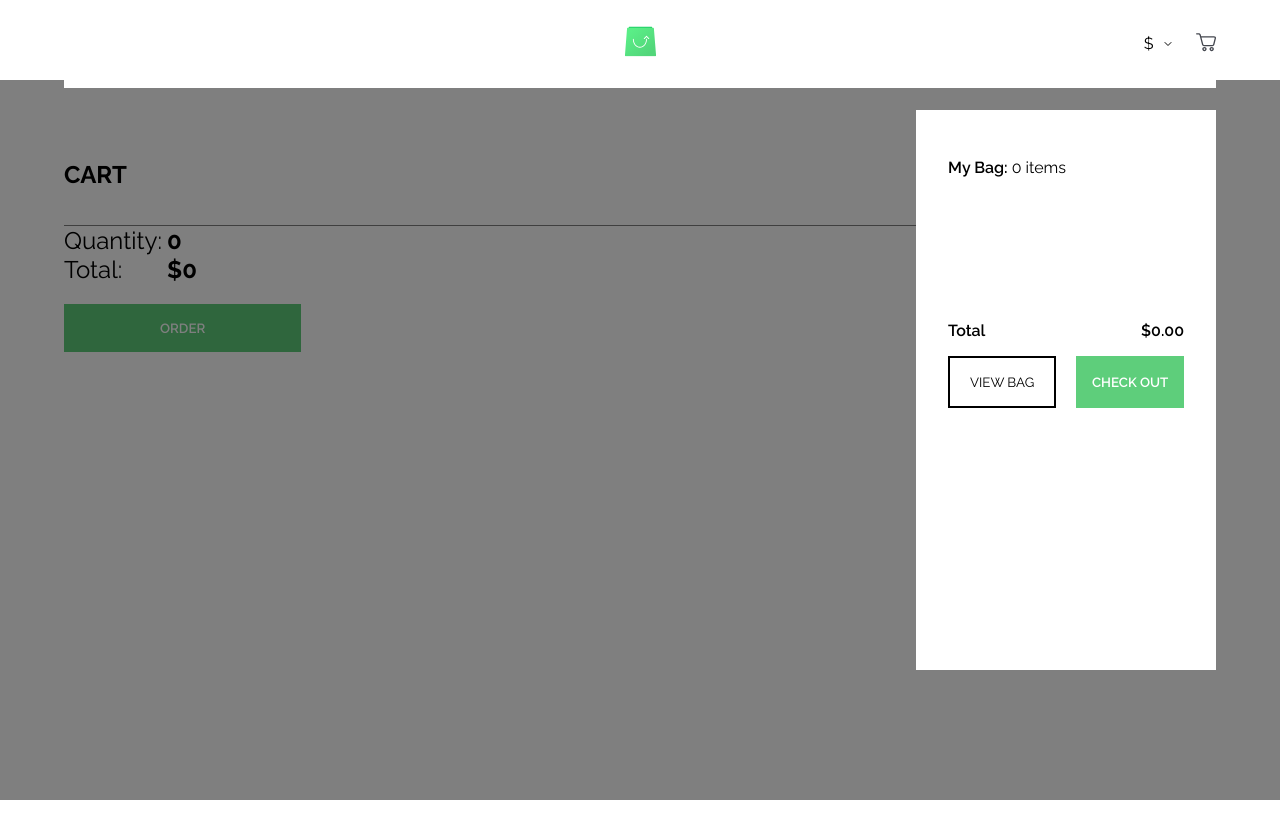
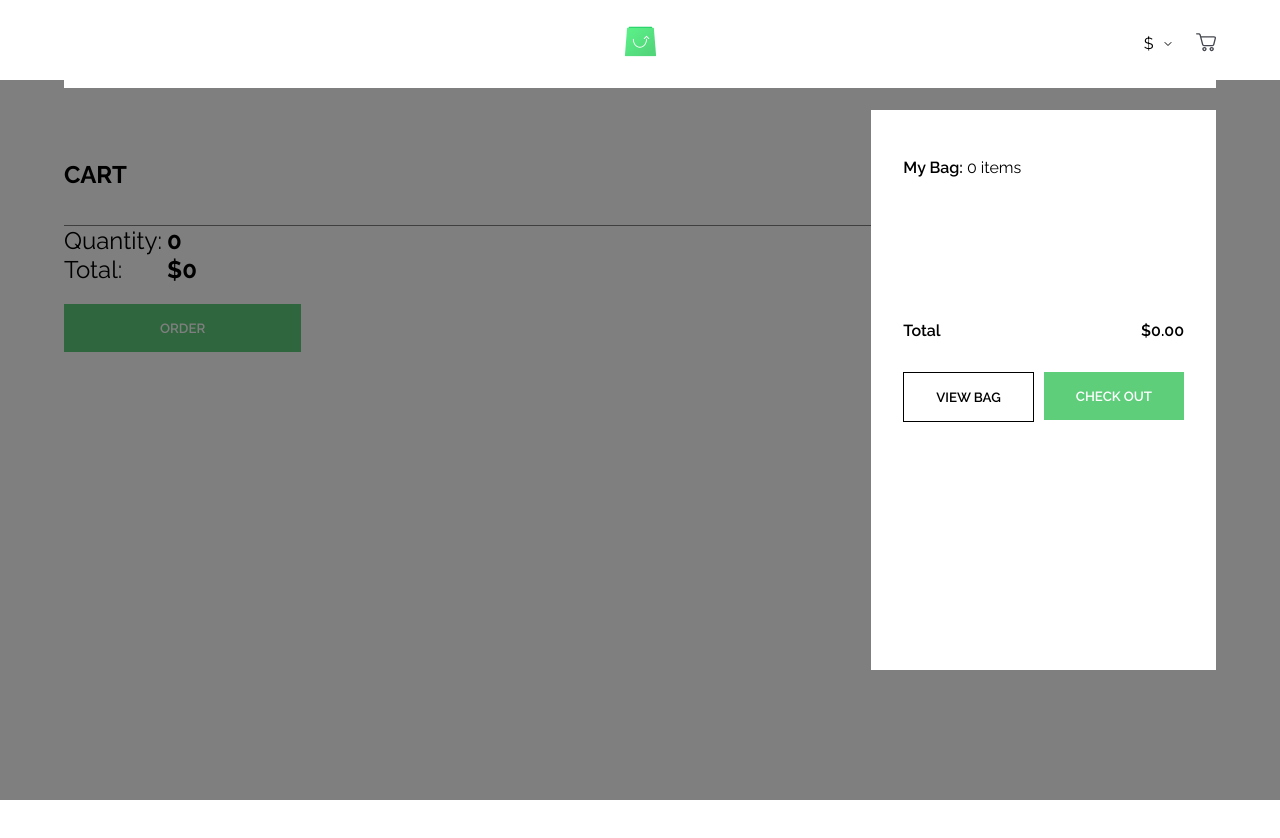
Before and after one commit to Jeyvers/jeyi-adole-jdt-scandiweb, a React (Create React App) app: page /cart in a window 1280 px wide. Both pictures are taken after a click on the button 1206 px from the left and 43 px from the top of the page. Shown: the top 838 px of the page. Built offline with nearby package versions, Linux system fonts and the light colour scheme.

Commit message:
Fixed all reviewd errors except (On PLP still requested all categories).

```diff
--- a/src/components/Cart.js
+++ b/src/components/Cart.js
@@ -38,8 +38,8 @@ const mapStateToProps = (state) => ({
 });
 
 const mapDispatchToProps = (dispatch) => ({
-  increase: (uniqueId) => dispatch(increase({ uniqueId })),
-  decrease: (uniqueId) => dispatch(decrease({ uniqueId })),
+  increase: (uniqueId, id) => dispatch(increase({ uniqueId, id })),
+  decrease: (uniqueId, id) => dispatch(decrease({ uniqueId, id })),
   removeItem: (uniqueId, id) => dispatch(removeItem({ uniqueId, id })),
   setAttributeValue: (name, value) =>
     dispatch(setAttributeValue({ name, value })),
--- a/src/components/CartItem.js
+++ b/src/components/CartItem.js
@@ -123,14 +123,14 @@ export class CartItem extends Component {
         </div>
         <div className='cart-showcase'>
           <div className='cart-item-amount'>
-            <span onClick={() => this.props.increase(uniqueId)}>+</span>
+            <span onClick={() => this.props.increase(uniqueId, id)}>+</span>
             <h2> {amount} </h2>
             <span
               onClick={() => {
                 if (amount === 1) {
                   this.props.removeItem(uniqueId, id);
                 } else {
-                  this.props.decrease(uniqueId);
+                  this.props.decrease(uniqueId, id);
                 }
               }}
             >
--- a/src/components/CartOverlay.js
+++ b/src/components/CartOverlay.js
@@ -36,14 +36,17 @@ class CartOverlay extends Component {
               </p>
             </div>
             <div className='mini-cart-footer-btns'>
-              <button
-                className='white-btn '
-                onClick={() => this.props.setMiniCart()}
-              >
-                <Link to='/cart'>{'VIEW BAG '}</Link>
-              </button>
-
-              <button className='add-btn'>CHECK OUT</button>
+              <Link to='/cart'>
+                <button
+                  className='cart-btn view'
+                  onClick={() => this.props.setMiniCart()}
+                >
+                  {'VIEW BAG '}
+                </button>
+              </Link>
+              <Link to='/'>
+                <button className='cart-btn check'>CHECK OUT</button>
+              </Link>
             </div>
           </footer>
         </div>
--- a/src/components/Products.js
+++ b/src/components/Products.js
@@ -47,7 +47,6 @@ export class Products extends Component {
                             return (newAttrArray[name] = items[0].value);
                           });
                           const selectedAttributes = newAttrArray;
-                          console.log(product.id, selectedAttributes);
                           this.props.addItem(product.id, selectedAttributes);
                         }}
                       >
--- a/src/css/index.css
+++ b/src/css/index.css
@@ -639,19 +639,6 @@ button:disabled {
   height: 260px;
 }
 
-.white-btn {
-  background: none;
-  border: 2px solid #000000;
-}
-
-.white-btn:hover {
-  opacity: 0.7;
-}
-
-.white-btn a {
-  color: #000000;
-}
-
 .cart-item footer {
   margin-bottom: 150px;
 }
@@ -752,7 +739,7 @@ button:disabled {
   display: -webkit-box;
   display: -ms-flexbox;
   display: flex;
-  gap: 20px;
+  gap: 10px;
   margin: 1rem 0;
 }
 
@@ -833,6 +820,32 @@ button:disabled {
 
 .remove-cart-overlay:hover {
   opacity: 1;
+}
+
+.cart-btn {
+  padding: 1rem 2rem;
+  min-width: -webkit-max-content;
+  min-width: -moz-max-content;
+  min-width: max-content;
+  font-weight: 600;
+}
+
+.cart-btn.view {
+  background: none;
+  border: 1.5px solid #000000;
+}
+
+.cart-btn.view:hover {
+  opacity: 0.7;
+}
+
+.cart-btn.view a {
+  color: #000000;
+}
+
+.cart-btn.check {
+  background-color: #5ece7b;
+  color: white;
 }
 
 @media screen and (min-width: 1011px) and (min-width: 1284px) {
--- a/src/scss/_cart.scss
+++ b/src/scss/_cart.scss
@@ -117,19 +117,6 @@
     }
 }
 
-.white-btn {
-    background: none;
-    border: 2px solid $third-color;
-
-    &:hover {
-        opacity: 0.7;
-    }
-
-    a {
-        color: $third-color;
-
-    }
-}
 
 .cart-item footer {
     margin-bottom: 150px;
@@ -222,7 +209,7 @@
 
         .mini-cart-footer-btns {
             display: flex;
-            gap: 20px;
+            gap: 10px;
             margin: 1rem 0;
 
 
@@ -313,3 +300,28 @@
         opacity: 1;
     }
 }
+
+.cart-btn {
+    padding: 1rem 2rem;
+    min-width: max-content;
+    font-weight: $semiBold-font-weight;
+}
+
+.cart-btn.view {
+    background: none;
+    border: 1.5px solid $third-color;
+
+    &:hover {
+        opacity: 0.7;
+    }
+
+    a {
+        color: $third-color;
+
+    }
+}
+
+.cart-btn.check {
+    background-color: $second-color;
+    color: white;
+}
--- a/src/slices/cartSlice.js
+++ b/src/slices/cartSlice.js
@@ -47,10 +47,7 @@ const cartSlice = createSlice({
           id: action.payload.id,
           items: [fullItem],
         });
-        console.log(current(state.cartItems));
       }
-
-      // state.cartItems = [...state.cartItems, fullItem];
     },
     removeItem: (state, action) => {
       const itemId = action.payload.id;
@@ -72,24 +69,24 @@ const cartSlice = createSlice({
       }
     },
     increase: (state, { payload }) => {
-      let selectedItem;
-      state.cartItems?.map((cartItem) => {
-        return (selectedItem = cartItem.items?.find(
-          (item) => item.uniqueId === payload.uniqueId
-        ));
-      });
+      const selectedItem = state.cartItems.find(
+        (cartItem) => cartItem.id === payload.id
+      );
+      const singleItem = selectedItem.items.find(
+        (item) => item.uniqueId === payload.uniqueId
+      );
 
-      selectedItem.amount += 1;
+      singleItem.amount += 1;
     },
     decrease: (state, { payload }) => {
-      let selectedItem;
-      state.cartItems?.map((cartItem) => {
-        return (selectedItem = cartItem.items?.find(
-          (item) => item.uniqueId === payload.uniqueId
-        ));
-      });
+      const selectedItem = state.cartItems.find(
+        (cartItem) => cartItem.id === payload.id
+      );
+      const singleItem = selectedItem.items.find(
+        (item) => item.uniqueId === payload.uniqueId
+      );
 
-      selectedItem.amount -= 1;
+      singleItem.amount -= 1;
     },
     calculateTotals: (state, action) => {
       let amount = 0;
--- a/src/slices/singleProductSlice.js
+++ b/src/slices/singleProductSlice.js
@@ -55,7 +55,6 @@ const singleProductSlice = createSlice({
   reducers: {
     setAttributeValue: (state, action) => {
       state.attributes[action.payload.name] = action.payload.value;
-      console.log(current(state.attributes));
     },
   },
   extraReducers: {
```
Also changed, not shown: 1 other file (tests, documents, lock files or other folders).
